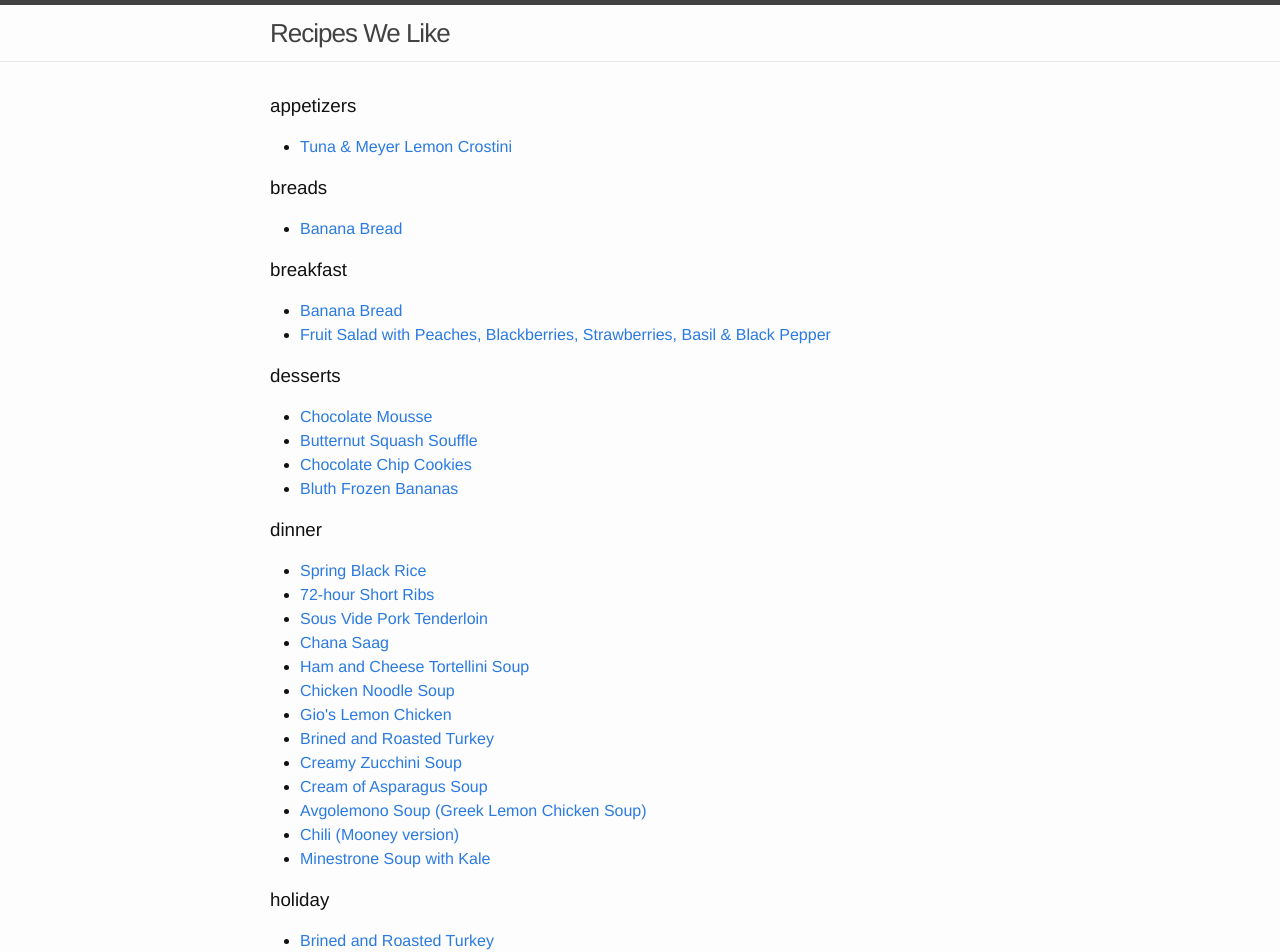
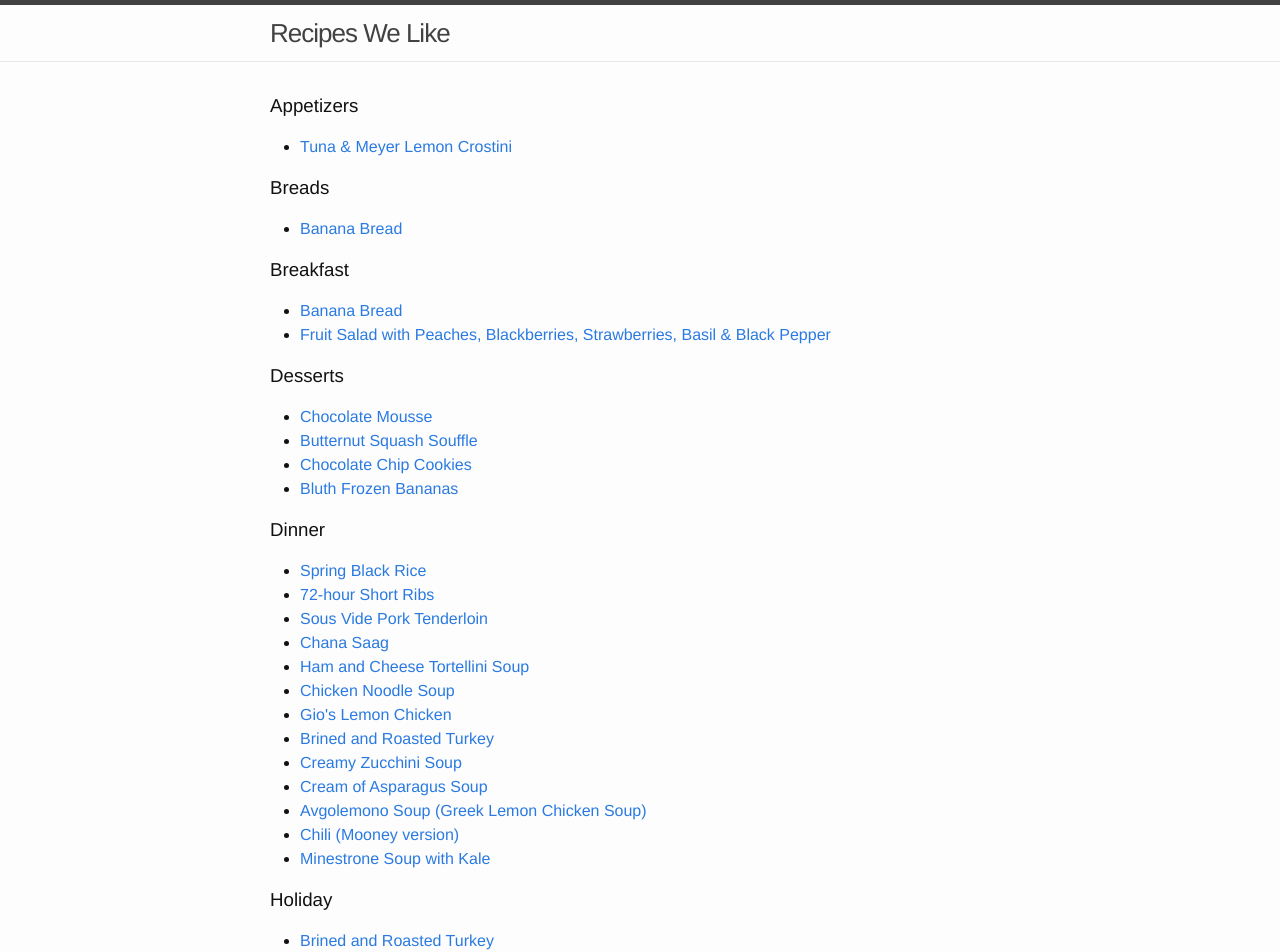
Before and after one commit to ardell/recipes, a Jekyll site: the page built from index.html, in a window 1280 px wide. Shown: the top 952 px of the page. Built offline with Jekyll 4.4.1, drawn with Linux system fonts in a browser that asks for light colours; some of the changed text lies outside the part shown.

Commit message:
Capitalize tags on homepage.

```diff
--- a/index.html
+++ b/index.html
@@ -12,7 +12,7 @@ layout: default
   {% assign sortedtags = tags | split:' ' | sort %}
 
   {% for tag in sortedtags %}
-    <h3 id="{{ tag }}">{{ tag }}</h3>
+    <h3 id="{{ tag }}">{{ tag | capitalize}}</h3>
     <ul>
       {% for post in site.tags[tag] %}
         <li><a href="{{ post.url }}">{{ post.title }}</a></li>
```
